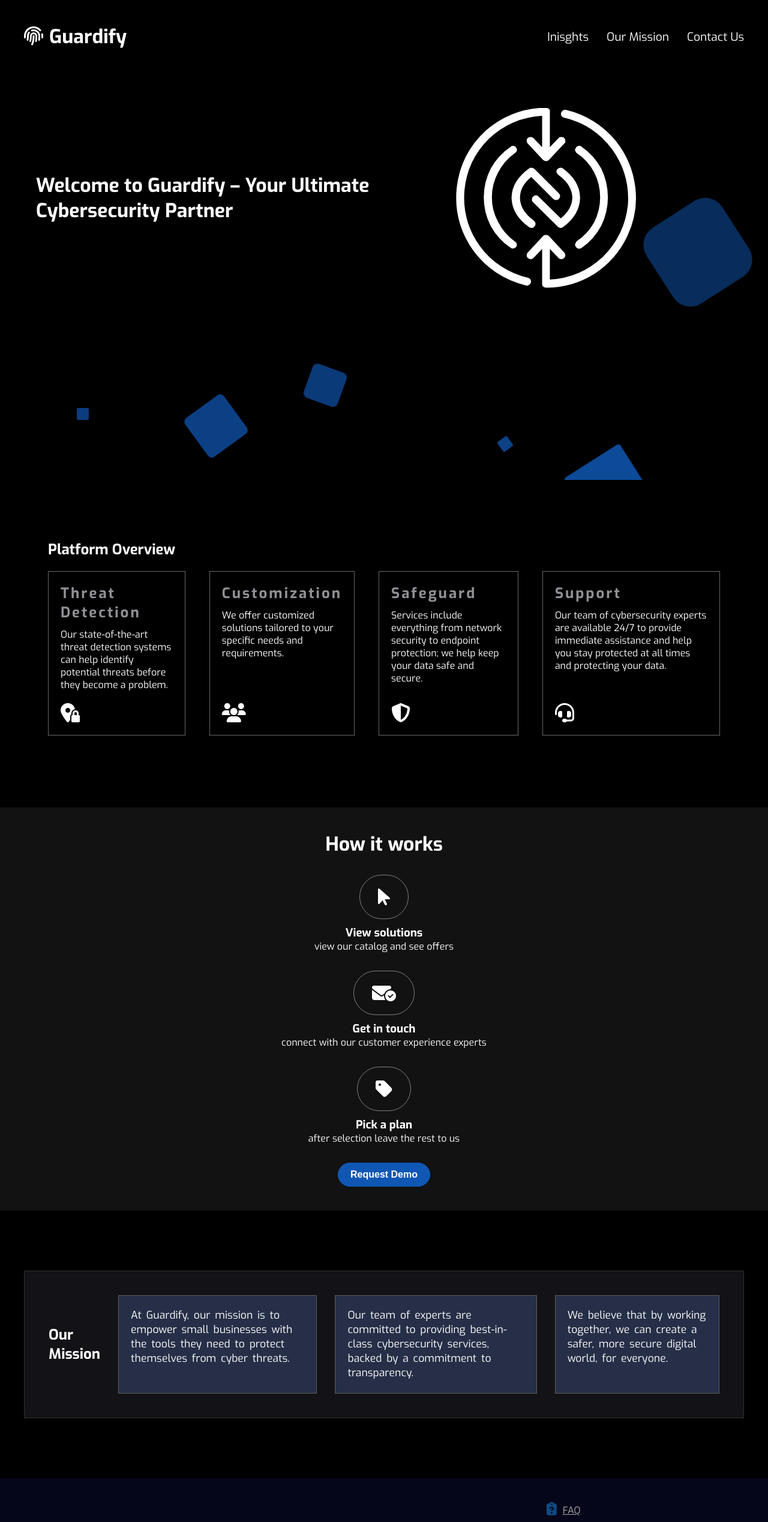
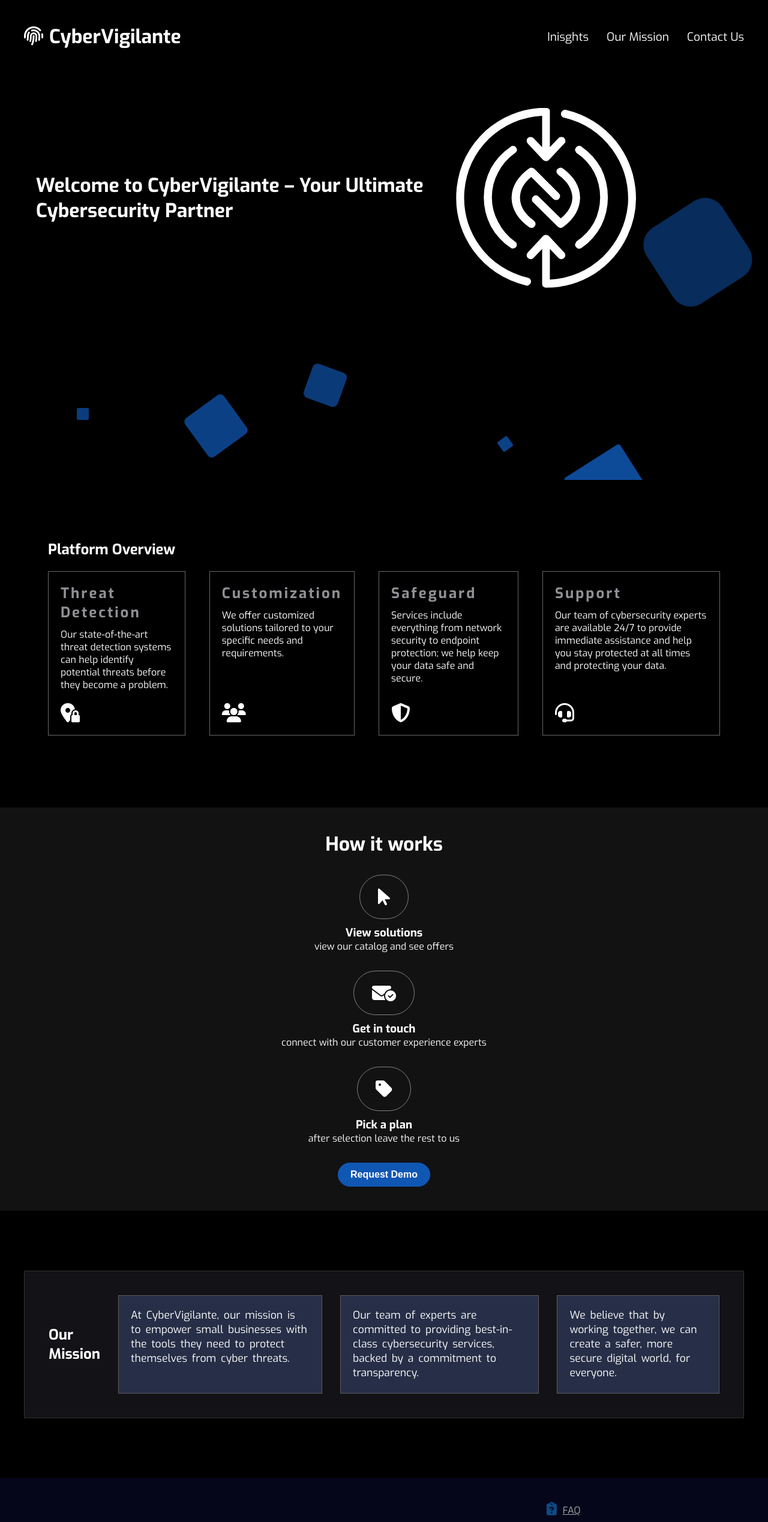
Before and after one commit to ngillca/Guardify, a plain HTML site: page index.html in a window 1280 px wide. Shown: the top 2537 px of the page at 60% size. Drawn offline with Linux system fonts and the light colour scheme.

Commit message:
Update index.html

```diff
--- a/index.html
+++ b/index.html
@@ -8,7 +8,7 @@
   <link rel="stylesheet" href="css/styles.css">
   <link rel="stylesheet" href="https://cdnjs.cloudflare.com/ajax/libs/font-awesome/6.4.0/css/all.min.css" integrity="sha512-iecdLmaskl7CVkqkXNQ/ZH/XLlvWZOJyj7Yy7tcenmpD1ypASozpmT/E0iPtmFIB46ZmdtAc9eNBvH0H/ZpiBw==" crossorigin="anonymous" referrerpolicy="no-referrer" />
   <script type="text/javascript" src="js/main.js" defer></script>
-  <title>Guardify | Your Partner in Cybersecurity</title>
+  <title>CyberVigilante | Your Partner in Cybersecurity</title>
 </head>
 <body>
 
@@ -17,7 +17,7 @@
     <div class="area">
       <nav id="nav-top">
         <div class="nav-container">
-          <h1 class="title-header"><i class="fa-solid fa-fingerprint" style="padding-right: 10px;"></i>Guardify</h1>
+          <h1 class="title-header"><i class="fa-solid fa-fingerprint" style="padding-right: 10px;"></i>CyberVigilante</h1>
           <ul class="nav-menu">
             <li class="nav-item"><a href="#insights" class="nav-link">Inisghts</a></li>
             <li class="nav-item"><a href="#mission" class="nav-link">Our Mission</a></li>
@@ -33,7 +33,7 @@
 
       <header>
         <div class="header-container">
-          <h1>Welcome to Guardify – Your Ultimate Cybersecurity Partner</h1>
+          <h1>Welcome to CyberVigilante – Your Ultimate Cybersecurity Partner</h1>
           <i class="fa-brands fa-nfc-directional"></i>
         </div>
       </header>
@@ -135,7 +135,7 @@
         <div class="mission-content">
           <h1>Our Mission</h1>
           <div class="mission-info">
-            <p>At Guardify, our mission is to empower small businesses with the tools they need to protect themselves from cyber threats.</p>
+            <p>At CyberVigilante, our mission is to empower small businesses with the tools they need to protect themselves from cyber threats.</p>
             <p>Our team of experts are committed to providing best-in-class cybersecurity services, backed by a commitment to transparency. </p>
             <p>We believe that by working together, we can create a safer, more secure digital world, for everyone.</p>
 
@@ -161,7 +161,7 @@
         </ul>
       </div>
       <div class="footer-copyright">
-        <p>Guardify Inc. | all rights reserved © 2023</p>
+        <p>CyberVigilante Inc. | all rights reserved © 2023</p>
       </div>
 
     </footer>
```
